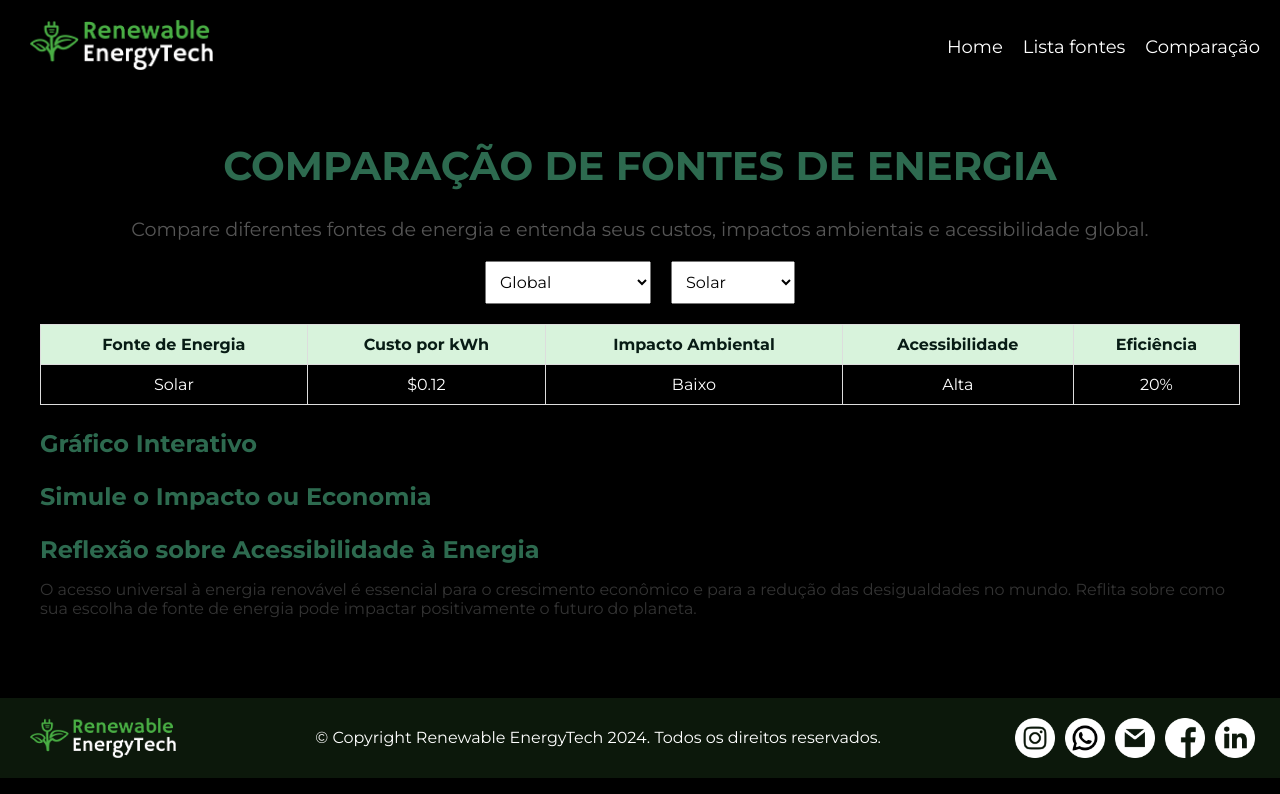
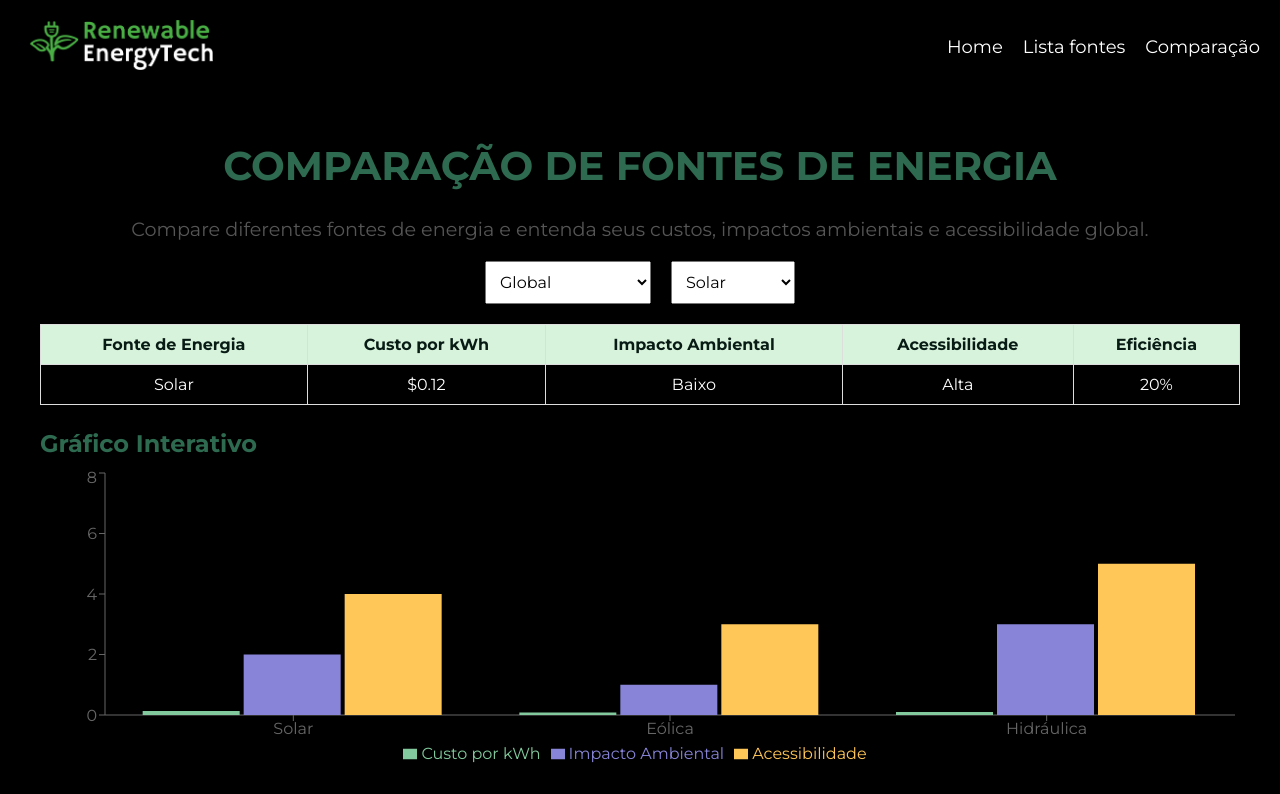
Before and after one commit to MilenaCodinhoto/GS-Web, a React (Vite) app: page /comparacao in a window 1280 px wide. Shown: the top 794 px of the page. Built offline with nearby package versions, Linux system fonts and the light colour scheme.

Commit message:
Adicionando API no projeto

```diff
--- a/package.json
+++ b/package.json
@@ -10,10 +10,12 @@
     "preview": "vite preview"
   },
   "dependencies": {
+    "axios": "^1.7.7",
     "prop-types": "^15.8.1",
     "react": "^18.3.1",
     "react-dom": "^18.3.1",
     "react-router-dom": "^6.28.0",
+    "recharts": "^2.13.3",
     "styled-components": "^6.1.13"
   },
   "devDependencies": {
--- /dev/null
+++ b/src/components/Grafico.jsx
@@ -0,0 +1,48 @@
+import {
+    BarChart,
+    Bar,
+    XAxis,
+    YAxis,
+    Tooltip,
+    Legend,
+    ResponsiveContainer,
+} from 'recharts';
+
+const data = [
+    {
+        fonte: 'Solar',
+        custo: 0.13,
+        impacto: 2,
+        acessibilidade: 4,
+    },
+    {
+        fonte: 'Eólica',
+        custo: 0.08,
+        impacto: 1,
+        acessibilidade: 3,
+    },
+    {
+        fonte: 'Hidráulica',
+        custo: 0.10,
+        impacto: 3,
+        acessibilidade: 5,
+    },
+];
+
+const Grafico = () => {
+    return (
+        <ResponsiveContainer width="100%" height={300}>
+            <BarChart data={data}>
+                <XAxis dataKey="fonte" />
+                <YAxis />
+                <Tooltip />
+                <Legend />
+                <Bar dataKey="custo" fill="#82ca9d" name="Custo por kWh" />
+                <Bar dataKey="impacto" fill="#8884d8" name="Impacto Ambiental" />
+                <Bar dataKey="acessibilidade" fill="#ffc658" name="Acessibilidade" />
+            </BarChart>
+        </ResponsiveContainer>
+    );
+};
+
+export default Grafico;
--- a/src/routes/Comparacao.jsx
+++ b/src/routes/Comparacao.jsx
@@ -1,6 +1,7 @@
 import React, { useEffect, useState } from "react"
 import { ComparacaoStyle } from '../css/ComparacaoStyle'
-import { energySources } from   '../data';
+import { energySources } from   '../data'
+import Grafico from '../components/Grafico'
 
 const Comparacao = () => {
     const [selectedRegion, setSelectedRegion] = useState("Global");
@@ -72,10 +73,10 @@ const Comparacao = () => {
                 </section>
 
                 <section className="grafico">
-                <div className="grafico-container">
-                    <h3>Gráfico Interativo</h3>
-                    {/* Inserir componente de gráfico aqui */}
-                </div>
+                    <div className="grafico-container">
+                        <h3>Gráfico Interativo</h3>
+                        <Grafico />
+                    </div>
                 </section>
 
                 <section className="simulador">
```
Also changed, not shown: 1 other file (tests, documents, lock files or other folders).
